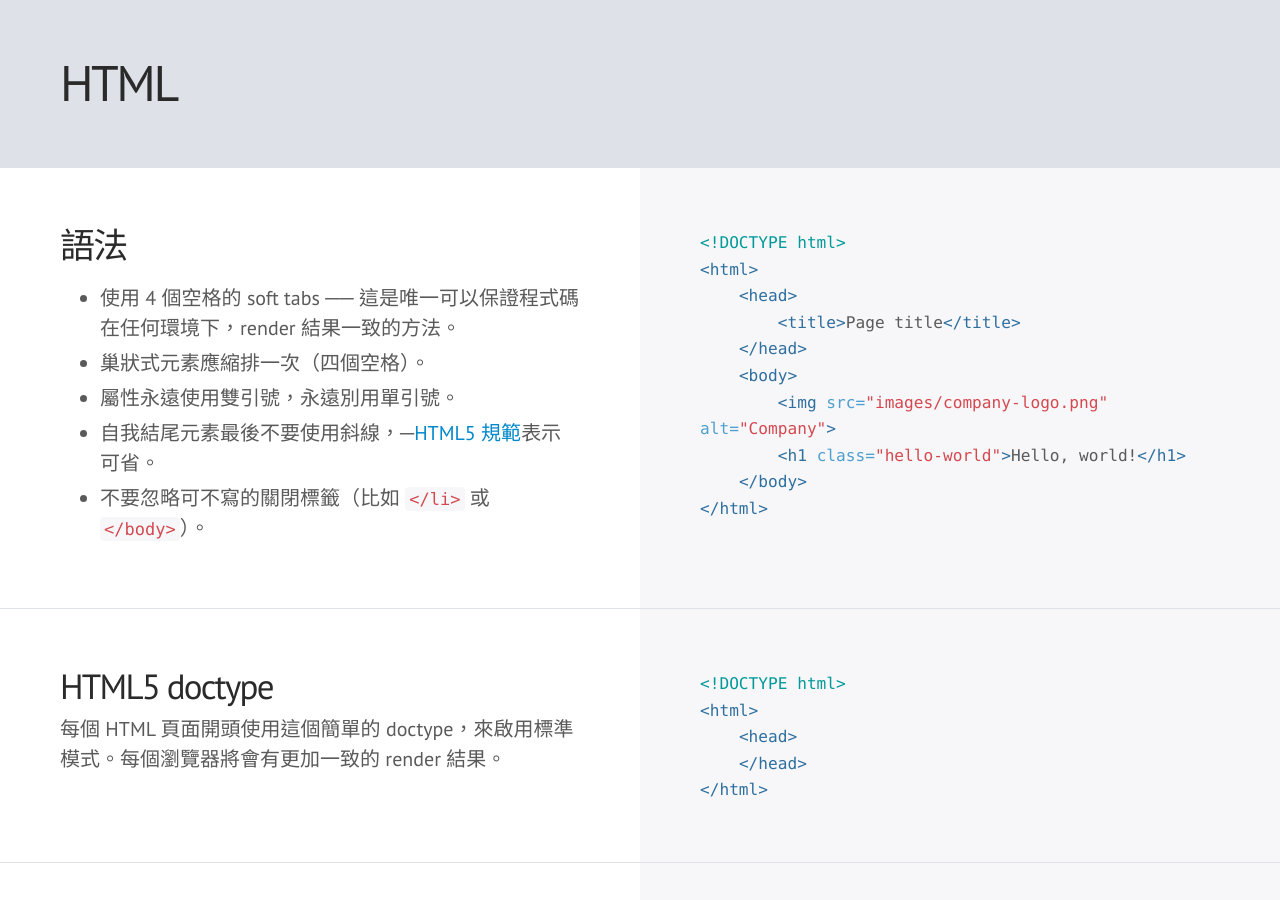
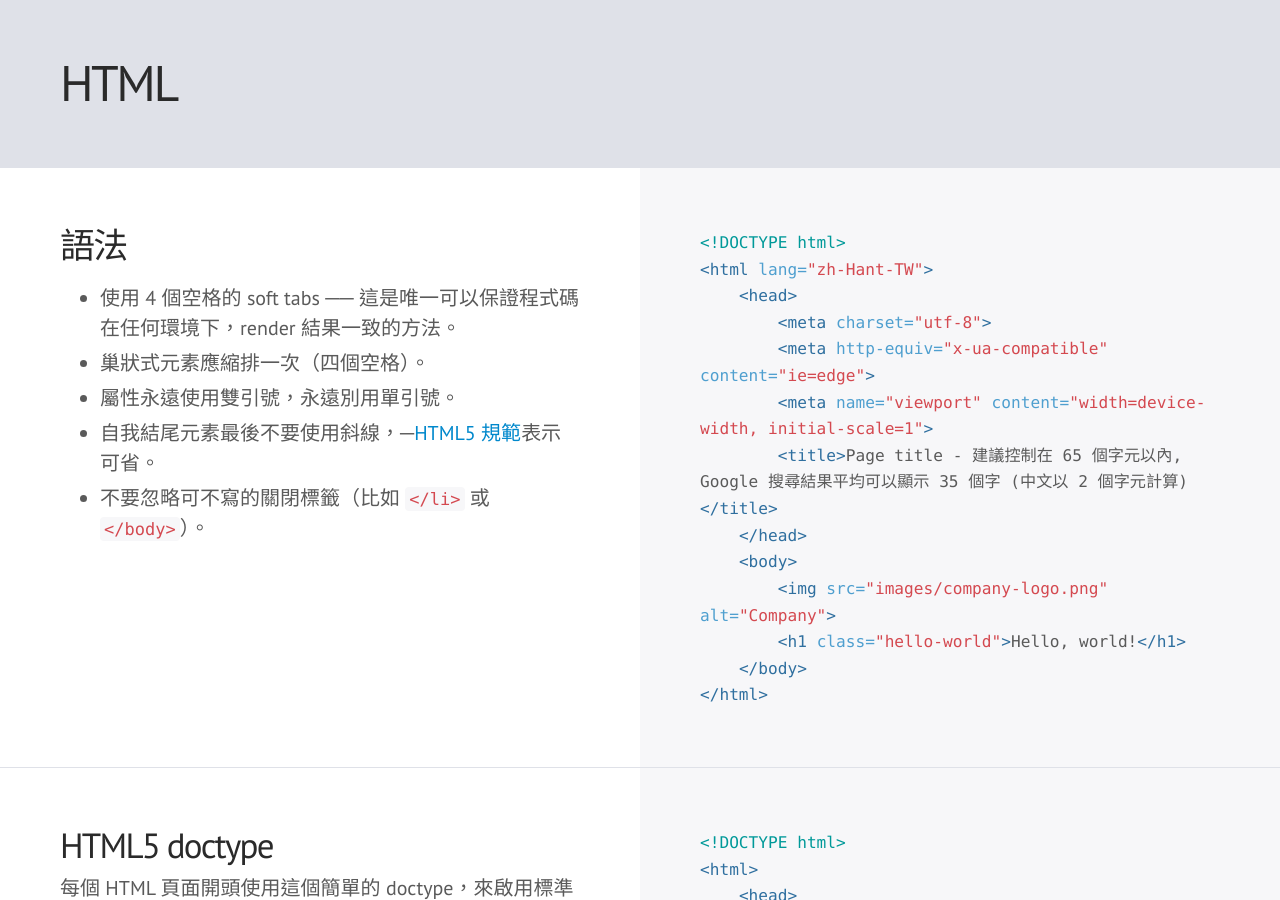
Before and after one commit to pixnet/frontend-guideline, a Jekyll site: the page built from index.html, in a window 1280 px wide and 900 px high, scrolled down 1529 px. Built offline with Jekyll 4.4.1, drawn with Linux system fonts in a browser that asks for light colours; some web fonts are replaced; Markdown is read by kramdown in place of the engine named in the settings.

Commit message:
更新 HTML 語法範本

```diff
--- a/_includes/html/syntax.html
+++ b/_includes/html/syntax.html
@@ -1,7 +1,10 @@
 <!DOCTYPE html>
-<html>
+<html lang="zh-Hant-TW">
     <head>
-        <title>Page title</title>
+        <meta charset="utf-8">
+        <meta http-equiv="x-ua-compatible" content="ie=edge">
+        <meta name="viewport" content="width=device-width, initial-scale=1">
+        <title>Page title - 建議控制在 65 個字元以內, Google 搜尋結果平均可以顯示 35 個字 (中文以 2 個字元計算)</title>
     </head>
     <body>
         <img src="images/company-logo.png" alt="Company">
```
